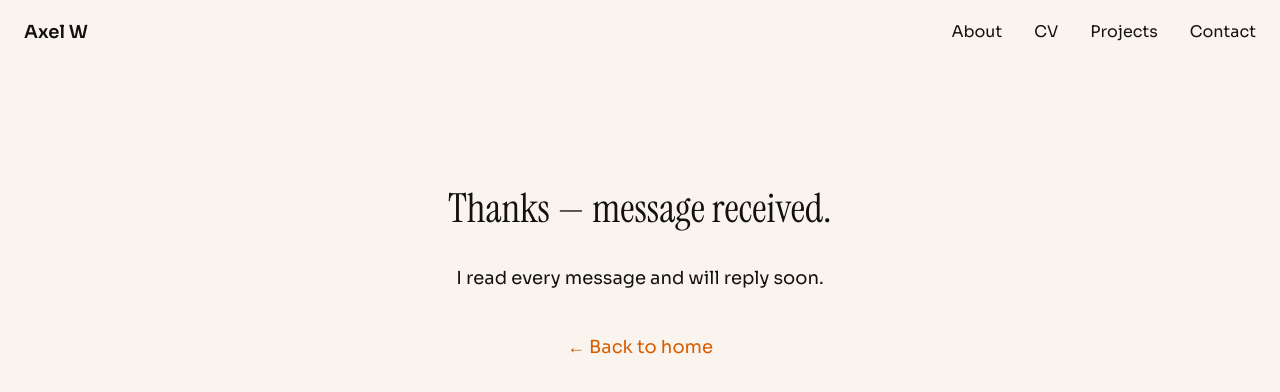
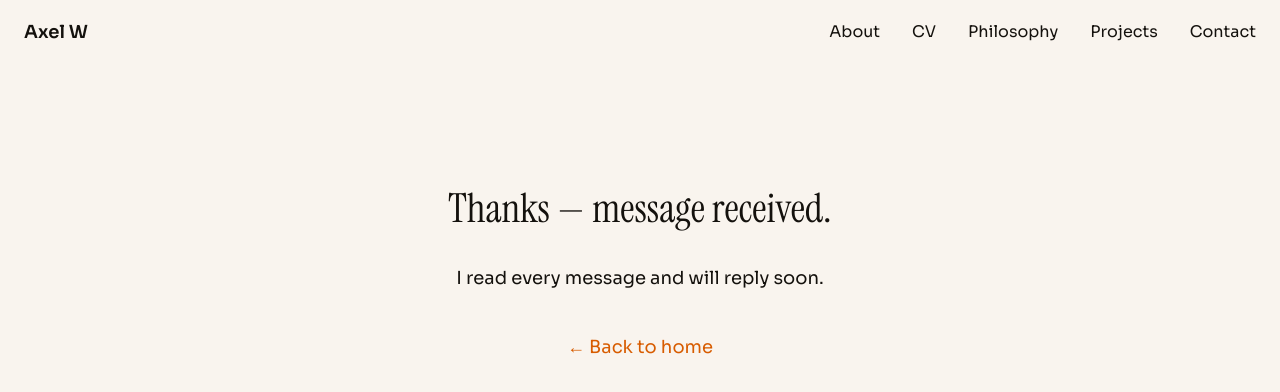
Before and after one commit to axelwaserman/axelwaserman.github.io, a Next.js app: page /thanks in a window 1280 px wide. Shown: the top 392 px of the page. Built offline with nearby package versions, Linux system fonts and the light colour scheme.

Commit message:
feat(07-01): wire Philosophy between CV and Projects + header anchor
- src/app/page.tsx: import Philosophy and mount it inside FadeUp between CV and Projects
- src/components/header/Header.tsx: add 'Philosophy' nav anchor between CV and Projects with verbatim adjacent className

```diff
--- a/src/app/page.tsx
+++ b/src/app/page.tsx
@@ -1,6 +1,7 @@
 import Header from '@/components/header/Header'
 import Hero from '@/components/hero/Hero'
 import CV from '@/components/cv/CV'
+import Philosophy from '@/components/philosophy/Philosophy'
 import Projects from '@/components/projects/Projects'
 import Contact from '@/components/contact/Contact'
 import FadeUp from '@/components/ui/FadeUp'
@@ -15,6 +16,9 @@ export default function Home() {
           <CV />
         </FadeUp>
         <FadeUp>
+          <Philosophy />
+        </FadeUp>
+        <FadeUp>
           <Projects />
         </FadeUp>
         <FadeUp>
--- a/src/components/header/Header.tsx
+++ b/src/components/header/Header.tsx
@@ -40,6 +40,12 @@ export default function Header() {
           CV
         </a>
         <a
+          href="#philosophy"
+          className="text-[var(--color-text)] no-underline hover:text-[var(--color-accent)] hover:underline focus:outline-2 focus:outline-[var(--color-accent)] focus:outline-offset-2"
+        >
+          Philosophy
+        </a>
+        <a
           href="#projects"
           className="text-[var(--color-text)] no-underline hover:text-[var(--color-accent)] hover:underline focus:outline-2 focus:outline-[var(--color-accent)] focus:outline-offset-2"
         >
```
